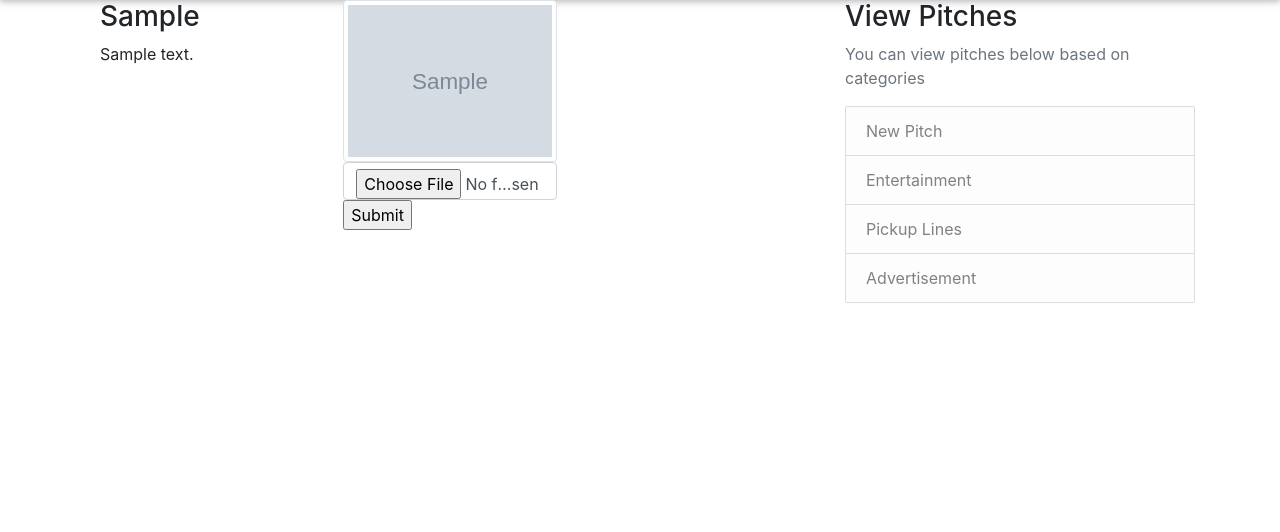
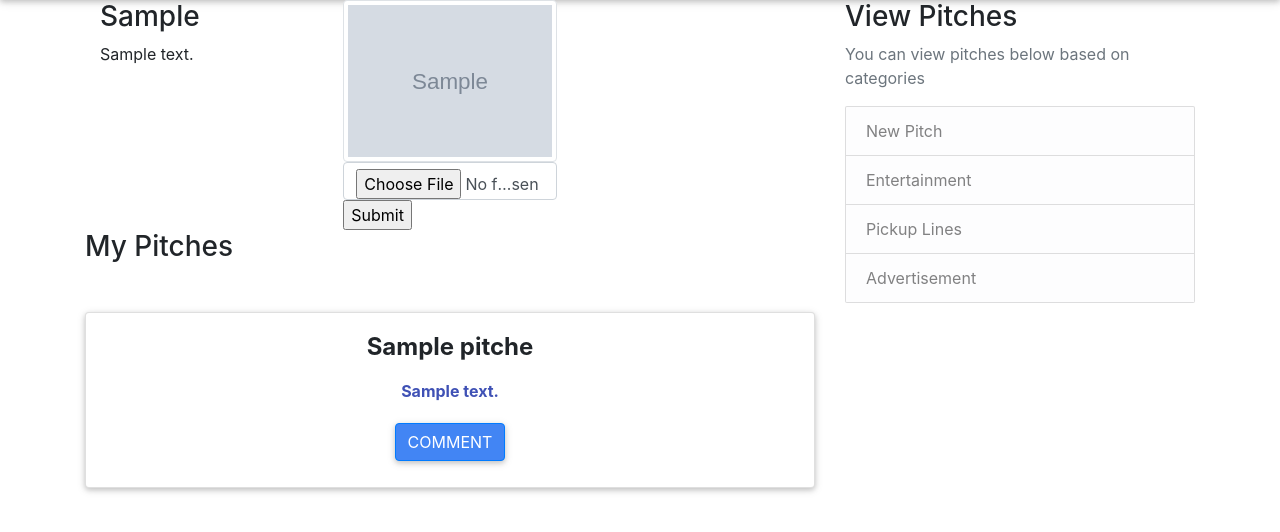
Before and after one commit to Jeff-Mwai/Pitch-App, a Flask app: a page that uses app/templates/profile/profile.html in a window 1280 px wide. Shown: the part 56-588 px from the top of the page. Run offline with Flask 2, Linux system fonts and the light colour scheme; a user stored in the database is signed in; tables that the repository leaves empty hold one stand-in row (values such as "Sample post"); grey boxes marked "Sample" are stand-in pictures; some libraries are stand-ins or nearby versions.

```diff
--- a/app/main/views.py
+++ b/app/main/views.py
@@ -63,11 +63,11 @@ def login():
 @main.route('/user/<uname>')
 def profile(uname):
     user = User.query.filter_by(username = uname).first()
-
+    pitches = Pitch.query.filter_by(user_id = user.id).all()
     if user is None:
         abort(404)
 
-    return render_template("profile/profile.html", user = user)
+    return render_template("profile/profile.html", user = user,pitches = pitches)
 
 @main.route('/user/<uname>/update',methods = ['GET','POST'])
 @login_required
@@ -117,19 +117,21 @@ def comment(pitch_id):
 
 @main.route('/category/entertainment', methods=['POST','GET'])
 def display_entertainment():
-    allPitches = Pitch.query.all()
+    allPitches = Pitch.query.filter_by(category = 'Entertainment').all()
     pitches = Pitch.get_pitches('Entertainment')
     return render_template('entertainment.html',pitches=pitches,allPitches = allPitches)
 
 @main.route('/category/pickuplines', methods=['POST','GET'])
 def display_pickuplines():
+    allPitches = Pitch.query.filter_by(category = 'PickupLines').first()
     pitches = Pitch.get_pitches('PickupLines')
-    return render_template('pickuplines.html',pitches=pitches)
+    return render_template('pickuplines.html',pitches=pitches, allPitches = allPitches)
 
 @main.route('/category/advertisement', methods=['POST','GET'])
 def display_advertisement():
+    allPitches = Pitch.query.filter_by(category = 'Advertisement').all()
     pitches = Pitch.get_pitches('Advertisement')
-    return render_template('advertisement.html',pitches=pitches)
+    return render_template('advertisement.html',pitches=pitches, allPitches = allPitches)
 
 
 @main.route('/like/<int:id>',methods = ['POST','GET'])
--- a/app/models.py
+++ b/app/models.py
@@ -130,7 +130,7 @@ class Dislikes(db.Model):
         db.session.commit()
     @classmethod
     def get_dislikes(cls,id):
-        dislike = Dislike.query.filter_by(pitch_id=id).all()
+        dislike = Dislikes.query.filter_by(pitch_id=id).all()
         return dislike
 
     def __repr__(self):
--- a/app/templates/profile/profile.html
+++ b/app/templates/profile/profile.html
@@ -36,5 +36,41 @@
   </div>
   </div>
   </div>
+  <h3>My Pitches</h3>
+
+  {% for pitch in pitches %}
+
+<div class="card card-cascade wider mt-5">
+    <div class="card-body card-body-cascade text-center">
+
+        <!-- Title -->
+        <h4 class="card-title"><strong>{{pitch.title}}</strong></h4>
+        <!-- Subtitle -->
+        <h6 class="font-weight-bold indigo-text py-2">{{pitch.pitch_content}}</h6>
+        <!-- Text -->
+
+        <!-- Comment button -->
+        <a href="/comment/{{pitch.id}}"><button type=" button" class="btn btn-primary">Comment</button></a>
+        {% for category in allPitches %}
+
+         <!--Like Button-->
+        <span class="foot"> <a href="{{url_for('main.like',id = category.id)}}">
+                <button type=" button" class="btn btn-primary">Like</button>
+            </a> {{category.like.count()}}</span>
+
+            <!--Dislike Button-->
+
+         <span class="foot"> <a href="{{url_for('main.dislike',id = category.id)}}">
+                <button type=" button" class="btn btn-danger">DisLike</button>
+            </a> {{category.dislike.count()}}</span>
+
+        {%endfor%}
+         {%endfor%}
+
+    </div>
+</div>
+
+
+
 
 {% endblock %}
```
Also changed, not shown: app/templates/advertisement.html (+14 -4 lines), app/templates/comment.html (+7 -3 lines), app/templates/pickuplines.html (+11 -4 lines), app/static/photos/GEMINI.jpg (added).
